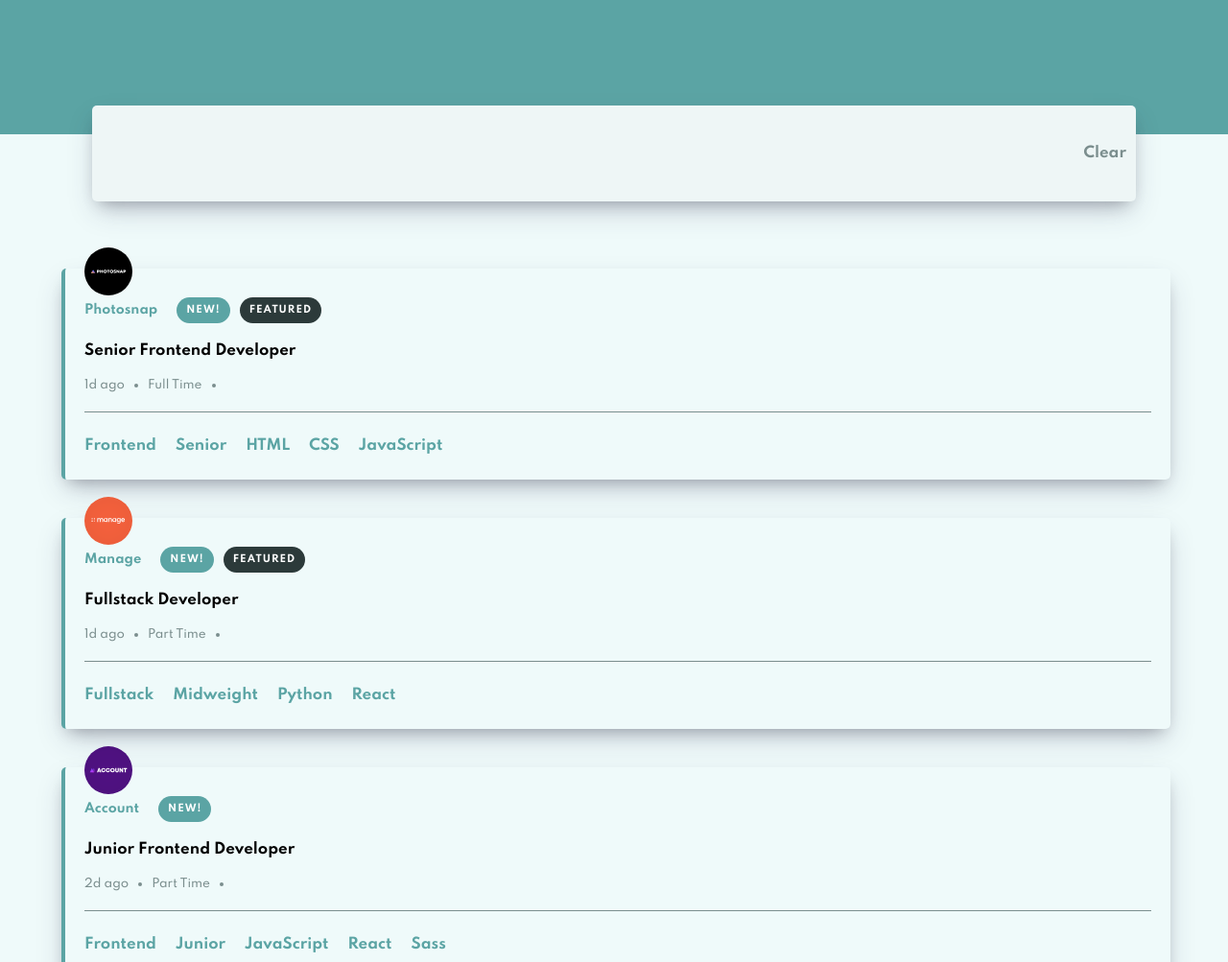
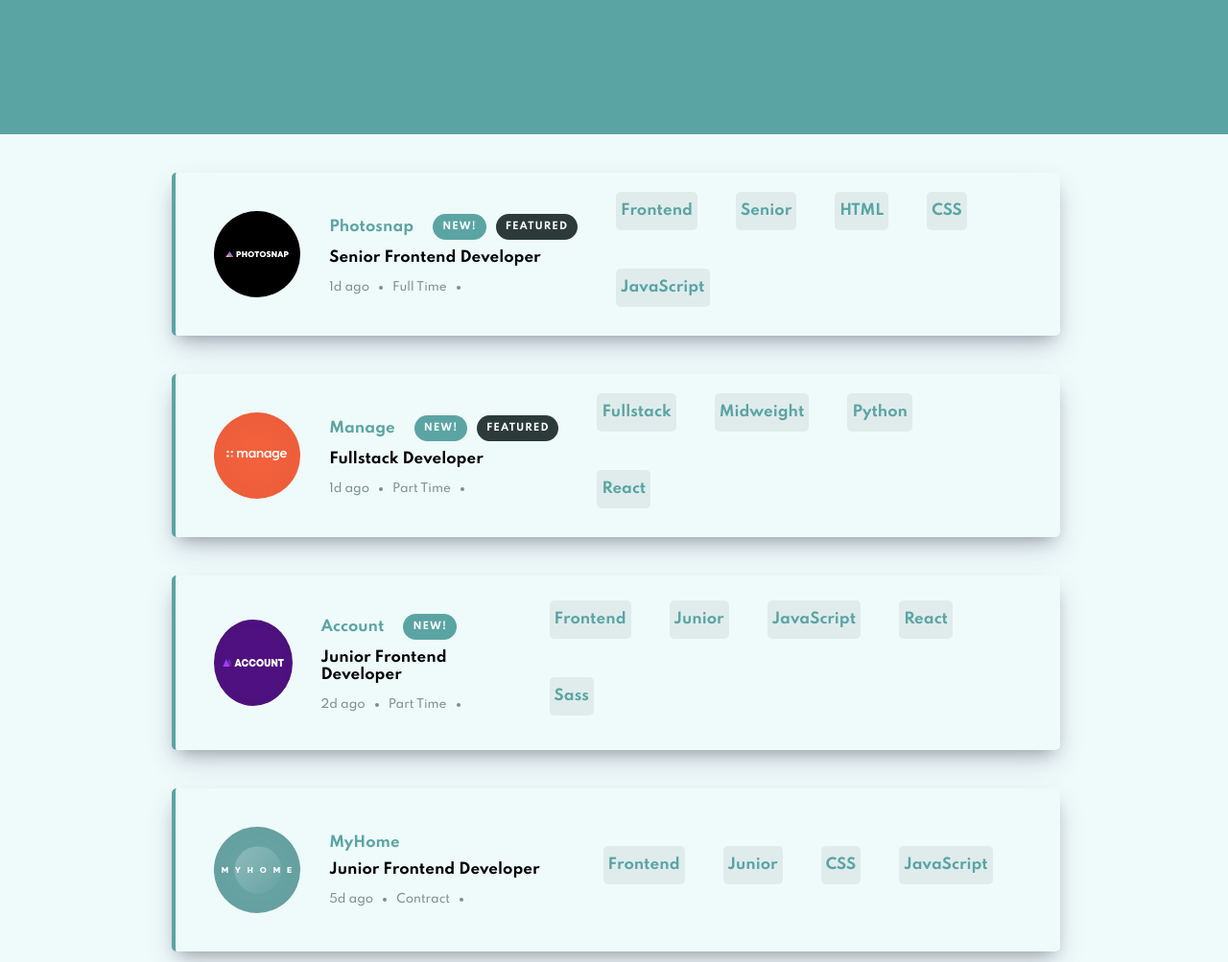
Before and after one commit to nicolasbalao/Frontend-Mentor, a React app in the folder static-job-listing-react/: page / in a window 1280 px wide. Shown: the top 1003 px of the page at 96% size. Built offline with nearby package versions, Linux system fonts and the light colour scheme.

Commit message:
End of project 1.5 days

```diff
--- a/static-job-listing-react/src/components/CategoryFilter.js
+++ b/static-job-listing-react/src/components/CategoryFilter.js
@@ -1,6 +1,11 @@
 import "../style/CategoryFilter.css";
 
 function CategoryFilter({ categoryFilter, updateCategoryFilter }) {
+
+  if(categoryFilter.length === 0){
+    return null
+  }
+
   return (
     <div className="CategoryFilter">
       <div className="CategoryFilter__listItem">
--- a/static-job-listing-react/src/components/JobList.js
+++ b/static-job-listing-react/src/components/JobList.js
@@ -20,11 +20,15 @@ function ListJob({ categoryFilter, updateCategoryFilter }) {
           filterByCategory(job) || categoryFilter.length === 0 ? (
             <li className="JobList__card new" key={job.id}>
               <div className="JobList__card_content">
+                <div className="JobList__card_responsive">
                   <div className="JobList__card_logo">
                     <img src={`${job.logo}`} alt="logo-company"></img>
                   </div>
+                  <div className="JobList__card_description">
                     <div className="JobList__card_company">
-                  <p className="JobList__card_company_name">{job.company}</p>
+                      <p className="JobList__card_company_name">
+                        {job.company}
+                      </p>
                       {job.new ? (
                         <span className="JobList__card_company_new">NEW!</span>
                       ) : null}
@@ -44,6 +48,8 @@ function ListJob({ categoryFilter, updateCategoryFilter }) {
                         <p>{job.contract}</p>
                         <div className="JobList__card_jobDescription_sep"></div>
                         <p>{job.locations}</p>
+                      </div>
+                    </div>
                   </div>
                 </div>
                 <div className="JobList__card_sep"></div>
--- a/static-job-listing-react/src/style/App.css
+++ b/static-job-listing-react/src/style/App.css
@@ -9,5 +9,14 @@ header{
   flex-direction: column;
   justify-content: center;
   align-items: center;
+}
+
+@media  screen and (min-width: 1000px) {
+
+
+  .App__content{
+    margin: 0 auto;
+    width: 80%;
+  }
 
 }
--- a/static-job-listing-react/src/style/CategoryFilter.css
+++ b/static-job-listing-react/src/style/CategoryFilter.css
@@ -48,6 +48,11 @@
   cursor: pointer;
 }
 
+.CategoryFilter__listItem--item__remove:hover{
+  background-color: hsl(180, 14%, 20%);
+
+}
+
 .CategoryFilter__listItem--item__remove img{
     width: 80%;
     padding: 0.2rem;
@@ -60,3 +65,7 @@
   margin-right: 10px;
   cursor: pointer;
 }
+
+.CategoryFilter__clear:hover {
+  text-decoration: underline;
+}
--- a/static-job-listing-react/src/style/ListJob.css
+++ b/static-job-listing-react/src/style/ListJob.css
@@ -1,3 +1,6 @@
+
+
+
 .JobList{
     width: 90%;
 }
@@ -143,3 +146,62 @@
 .JobList__card_category p{
     cursor: pointer;
 }
+
+.JobList__card_category p:hover{
+    background-color: hsl(180, 29%, 50%);
+    color: white;
+}
+
+/* RESPONSIVE */
+@media screen and (min-width: 1000px) {
+    .JobList__card_content{
+      flex-direction: row;
+      justify-content: space-between;
+      align-items: center;
+    }
+
+    .JobList__card_responsive{
+        display: flex;
+        align-items: center;
+        gap: 3rem;
+        margin: 3rem 2rem;
+    }
+
+    .JobList__card_logo{
+        position: unset;
+        width: 9rem;
+        height: 9rem;
+
+    }
+
+    .JobList__card_company{
+        margin-top: unset;
+        margin-bottom: 1rem;
+    }
+
+    .JobList__card_company_name{
+        font-size: 15px;
+    }
+
+    .JobList__card_jobDescription_list{
+        margin-top: 1.5rem;
+    }
+
+    .JobList__card_sep{
+        display: none;
+    }
+
+    .JobList__card_category{
+        gap: 4rem;
+
+
+    }
+
+    .JobList__card_category p {
+        padding: 0.5rem;
+        background-color: hsl(180, 8%, 52%, 0.13);
+        border-radius: 5px;
+    }
+
+
+}
```
Lines whose indentation alone changed are shown as unchanged.
